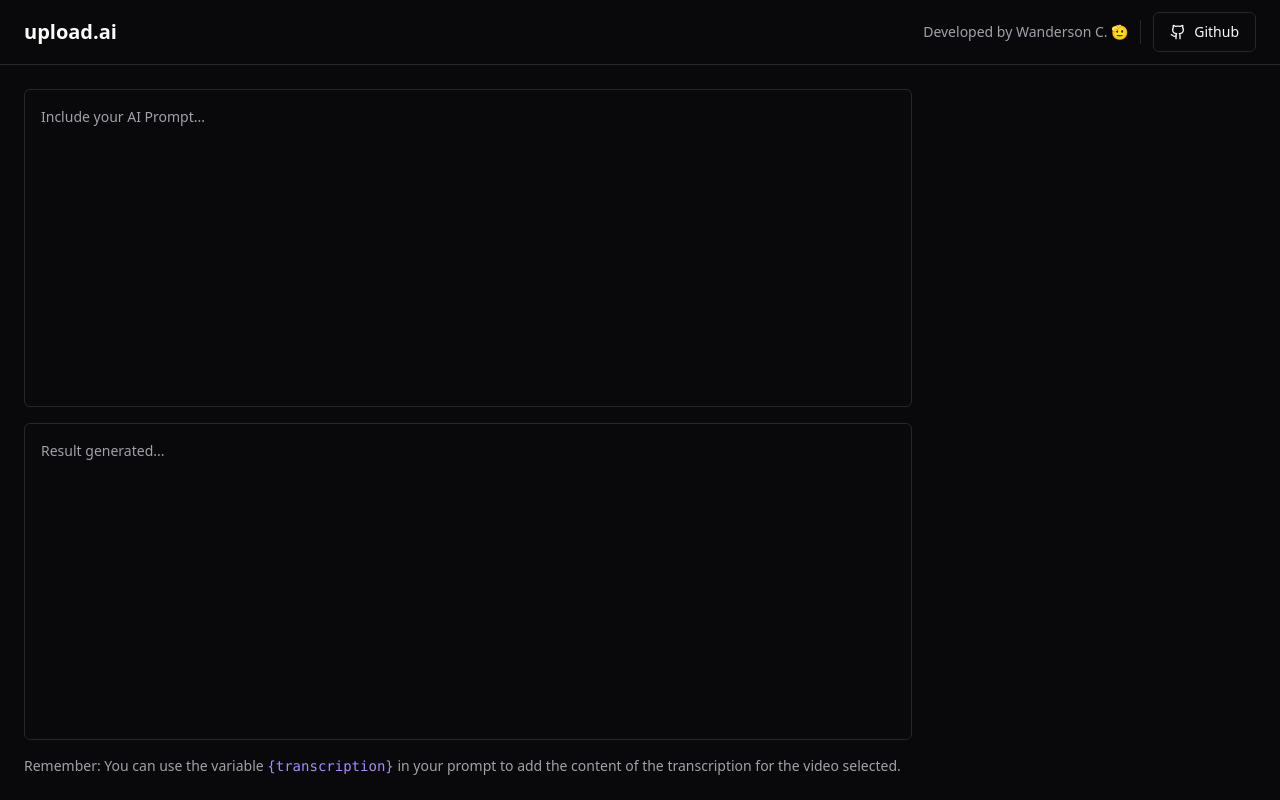
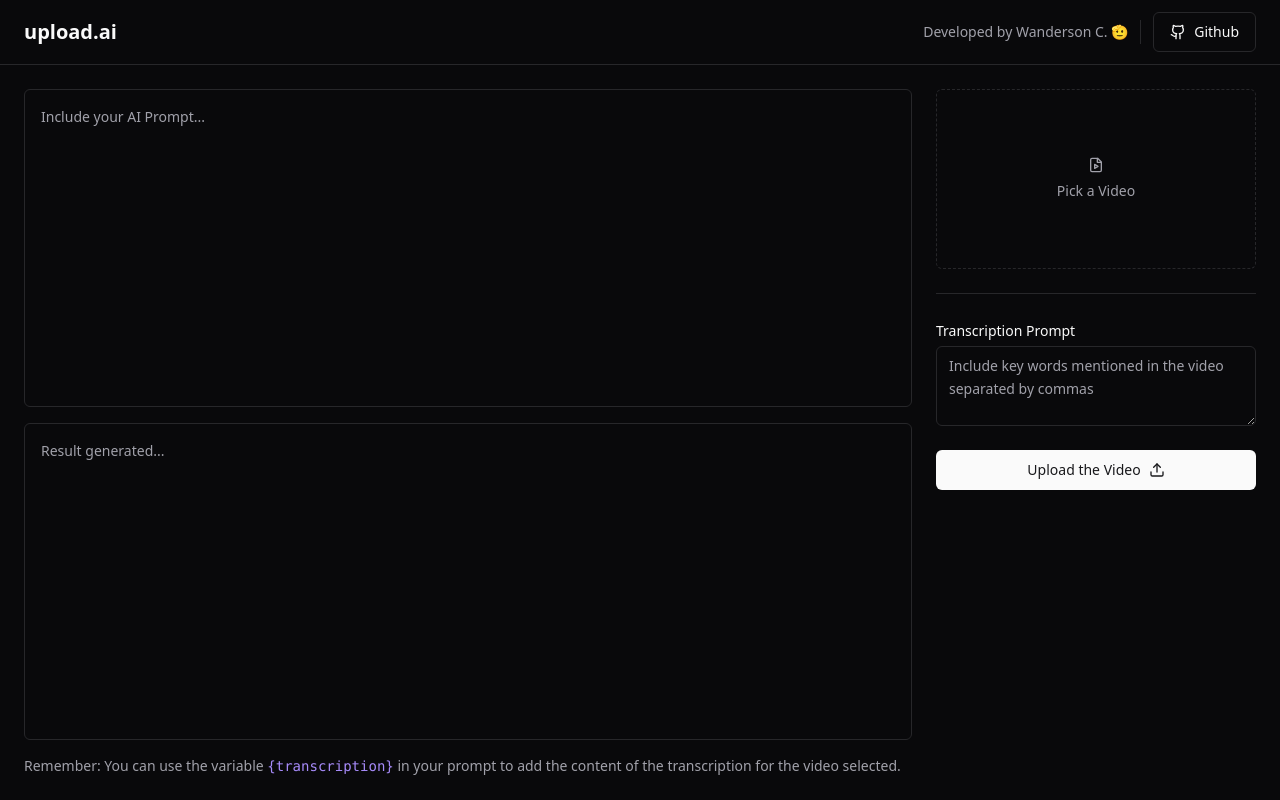
Before and after one commit to wandersonce/aiVideoSupport, a React (Vite) app in the folder ai-video-support/: page / in a window 1280 px wide. Built offline with nearby package versions, Linux system fonts and the light colour scheme.

Commit message:
Adding video upload form

```diff
--- a/ai-video-support/package.json
+++ b/ai-video-support/package.json
@@ -10,6 +10,7 @@
     "preview": "vite preview"
   },
   "dependencies": {
+    "@radix-ui/react-label": "^2.0.2",
     "@radix-ui/react-separator": "^1.0.3",
     "@radix-ui/react-slot": "^1.0.2",
     "class-variance-authority": "^0.7.0",
--- a/ai-video-support/src/App.tsx
+++ b/ai-video-support/src/App.tsx
@@ -1,7 +1,8 @@
 import { Button } from "./components/ui/button"
-import { Github } from "lucide-react"
+import { Github, FileVideo, Upload } from "lucide-react"
 import { Separator } from "./components/ui/separator"
 import { Textarea } from "./components/ui/textarea"
+import { Label } from "./components/ui/label"
 
 function App() {
 
@@ -26,7 +27,27 @@
 
           <p className="text-sm text-muted-foreground">Remember: You can use the variable <code className="text-violet-400">{'{transcription}'}</code> in your prompt to add the content of the transcription for the video selected.</p>
         </div>
-        <aside className="w-80"></aside>
+        <aside className="w-80 space-y-6">
+          <form className="space-y-6">
+            <label htmlFor="video" className="border flex rounded-md aspect-video cursor-pointer border-dashed text-sm flex-col gap-2 items-center justify-center text-muted-foreground hover:bg-primary/5">
+              <FileVideo className="w-4 h-4"/>
+              Pick a Video
+            </label>
+            <input type="file" id="video" accept="video/mp4" className="sr-only"/>
+
+            <Separator />
+
+            <div className="space-y-1">
+              <Label htmlFor="transcriptionPrompt"> Transcription Prompt</Label>
+              <Textarea id="transcriptionPrompt" className="min-h-20 leading-relaxed" placeholder="Include key words mentioned in the video separated by commas"/>
+            </div>
+
+            <Button type="submit" className="w-full">
+              Upload the Video
+              <Upload className="w-4 h-4 ml-2"/>
+            </Button>
+          </form>
+        </aside>
       </main>
     </div>
   )
--- /dev/null
+++ b/ai-video-support/src/components/ui/label.tsx
@@ -0,0 +1,24 @@
+import * as React from "react"
+import * as LabelPrimitive from "@radix-ui/react-label"
+import { cva, type VariantProps } from "class-variance-authority"
+
+import { cn } from "@/lib/utils"
+
+const labelVariants = cva(
+  "text-sm font-medium leading-none peer-disabled:cursor-not-allowed peer-disabled:opacity-70"
+)
+
+const Label = React.forwardRef<
+  React.ElementRef<typeof LabelPrimitive.Root>,
+  React.ComponentPropsWithoutRef<typeof LabelPrimitive.Root> &
+    VariantProps<typeof labelVariants>
+>(({ className, ...props }, ref) => (
+  <LabelPrimitive.Root
+    ref={ref}
+    className={cn(labelVariants(), className)}
+    {...props}
+  />
+))
+Label.displayName = LabelPrimitive.Root.displayName
+
+export { Label }
```
Also changed, not shown: 1 other file (tests, documents, lock files or other folders).
